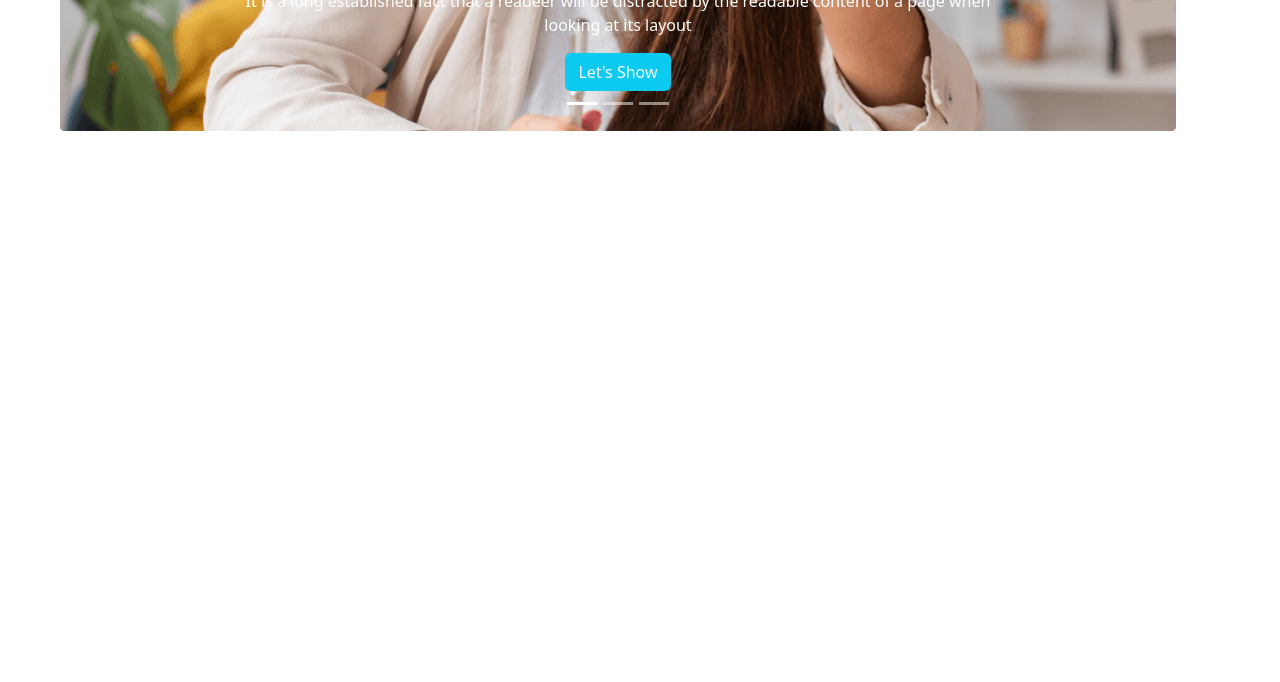
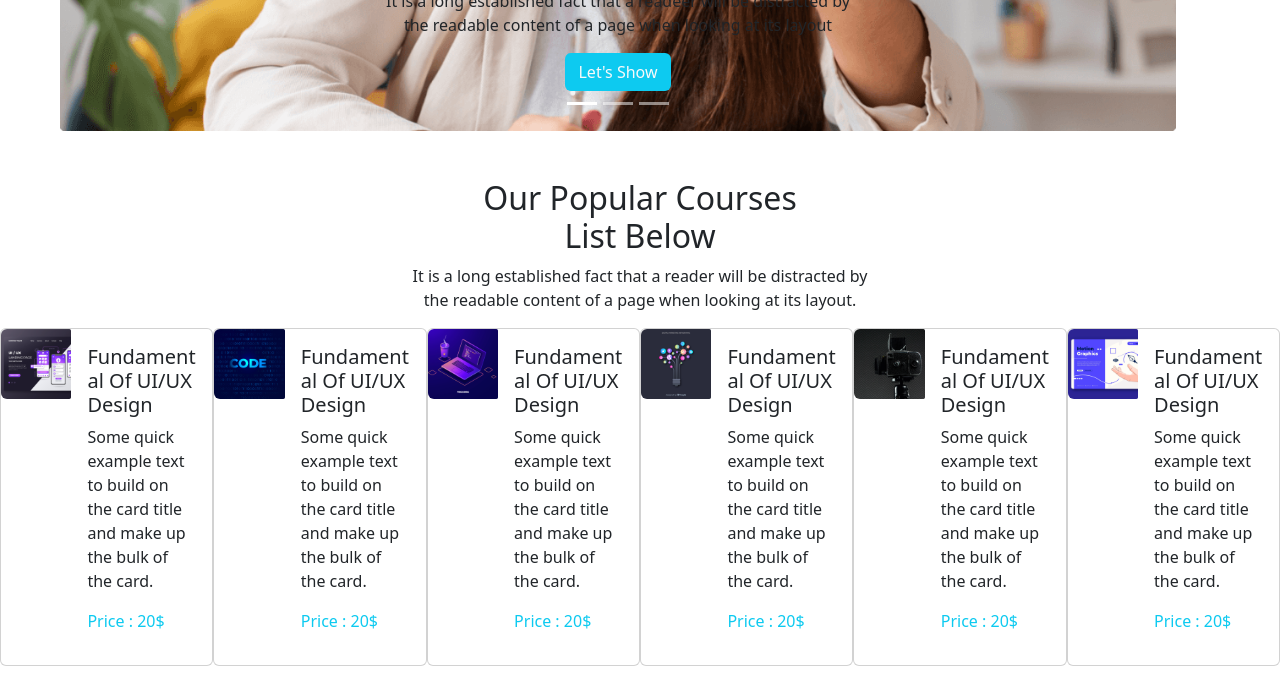
Before and after one commit to Amirul85/amirul-assignment3-repo, a plain HTML site: page index.html in a window 1280 px wide. Shown: the part 643-1325 px from the top of the page. Before the commit the page ends 822 px from the top, so only its background shows below. Drawn offline with nearby package versions, Linux system fonts and the light colour scheme.

Commit message:
card templete added

```diff
--- a/index.html
+++ b/index.html
@@ -48,7 +48,7 @@
     </header>
     <!-- Navbar end -->
 
-    <!-- slide start  -->
+    <!-- banner slide start  -->
     <section class="container m-5">
         <div id="carouselExampleCaptions" class="carousel slide" data-bs-ride="false">
             <div class="carousel-indicators">
@@ -63,8 +63,10 @@
                 <div class="carousel-item active">
                     <img src="images/cover/cover-1.png" class="d-block w-100" alt="...">
                     <div class="carousel-caption d-none d-md-block">
-                        <h3>Try to Digitaly Learn </h3>
-                        <p>It is a long established fact that a readeer will be distracted by the readable content of a
+                        <h1 class="text-warning">Try to<br> Learn Digitally </h1>
+                        <p class="text-dark">It is a long established fact that a readeer will be distracted by <br> the
+                            readable content
+                            of a
                             page when looking at its layout</p>
                         <button class="bg-info text-light btn btn-r-5">Let's Show</button>
                     </div>
@@ -72,19 +74,23 @@
                 <div class="carousel-item">
                     <img src="images/cover/cover-2.jpg" class="d-block w-100" alt="...">
                     <div class="carousel-caption d-none d-md-block">
-                        <h3>Try to Digitaly Learn </h3>
-                        <p>It is a long established fact that a readeer will be distracted by the readable content of a
+                        <h1 class="text-danger">Try to<br> Learn Digitally </h1>
+                        <p class="text-dark">It is a long established fact that a readeer will be distracted by <br> the
+                            readable content
+                            of a
                             page when looking at its layout</p>
-                        <button>Let's Show</button>
+                        <button class="bg-info text-light btn btn-r-5">Let's Show</button>
                     </div>
                 </div>
                 <div class="carousel-item">
                     <img src="images/cover/cover-3.jpg" class="d-block w-100" alt="...">
                     <div class="carousel-caption d-none d-md-block">
-                        <h3>Try to Digitaly Learn </h3>
-                        <p>It is a long established fact that a readeer will be distracted by the readable content of a
+                        <h1 class="text-warning">Try to<br> Learn Digitally </h1>
+                        <p class="text-dark">It is a long established fact that a readeer will be distracted by <br> the
+                            readable content
+                            of a
                             page when looking at its layout</p>
-                        <button>Let's Show</button>
+                        <button class="bg-info text-light btn btn-r-5">Let's Show</button>
                     </div>
                 </div>
             </div>
@@ -100,7 +106,124 @@
             </button>
         </div>
     </section>
-    <!-- slide end  -->
+    <!-- Banner slide end  -->
+
+
+    <!-- course offer start -->
+    <section>
+        <div class="text-center">
+            <h2>Our Popular Courses <br> List Below </h2>
+            <p>It is a long established fact that a reader will be distracted by <br> the readable
+                content of a page when looking at its layout.</p>
+        </div>
+
+
+        <div class="d-flex">
+
+            <div class="card mb-3" style="max-width: 540px;">
+                <div class="row g-0">
+                    <div class="col-md-4">
+                        <img src="images/course/course-1.png" class="img-fluid rounded-start" alt="...">
+                    </div>
+                    <div class="col-md-8">
+                        <div class="card-body">
+                            <h5 class="card-title">Fundamental Of UI/UX Design</h5>
+                            <p class="card-text">Some quick example text to build on the card title
+                                and make up the bulk of the card.</p>
+                            <p class="text-info">Price : 20$</p>
+                        </div>
+                    </div>
+                </div>
+            </div>
+
+            <div class="card mb-3" style="max-width: 540px;">
+                <div class="row g-0">
+                    <div class="col-md-4">
+                        <img src="images/course/course-2.png" class="img-fluid rounded-start" alt="...">
+                    </div>
+                    <div class="col-md-8">
+                        <div class="card-body">
+                            <h5 class="card-title">Fundamental Of UI/UX Design</h5>
+                            <p class="card-text">Some quick example text to build on the card title
+                                and make up the bulk of the card.</p>
+                            <p class="text-info">Price : 20$</p>
+                        </div>
+                    </div>
+                </div>
+            </div>
+
+            <div class="card mb-3" style="max-width: 540px;">
+                <div class="row g-0">
+                    <div class="col-md-4">
+                        <img src="images/course/course-3.png" class="img-fluid rounded-start" alt="...">
+                    </div>
+                    <div class="col-md-8">
+                        <div class="card-body">
+                            <h5 class="card-title">Fundamental Of UI/UX Design</h5>
+                            <p class="card-text">Some quick example text to build on the card title
+                                and make up the bulk of the card.</p>
+                            <p class="text-info">Price : 20$</p>
+                        </div>
+                    </div>
+                </div>
+            </div>
+
+            <div class="card mb-3" style="max-width: 540px;">
+                <div class="row g-0">
+                    <div class="col-md-4">
+                        <img src="images/course/course-4.png" class="img-fluid rounded-start" alt="...">
+                    </div>
+                    <div class="col-md-8">
+                        <div class="card-body">
+                            <h5 class="card-title">Fundamental Of UI/UX Design</h5>
+                            <p class="card-text">Some quick example text to build on the card title
+                                and make up the bulk of the card.</p>
+                            <p class="text-info">Price : 20$</p>
+                        </div>
+                    </div>
+                </div>
+            </div>
+
+            <div class="card mb-3" style="max-width: 540px;">
+                <div class="row g-0">
+                    <div class="col-md-4">
+                        <img src="images/course/course-5.png" class="img-fluid rounded-start" alt="...">
+                    </div>
+                    <div class="col-md-8">
+                        <div class="card-body">
+                            <h5 class="card-title">Fundamental Of UI/UX Design</h5>
+                            <p class="card-text">Some quick example text to build on the card title
+                                and make up the bulk of the card.</p>
+                            <p class="text-info">Price : 20$</p>
+                        </div>
+                    </div>
+                </div>
+            </div>
+
+            <div class="card mb-3" style="max-width: 540px;">
+                <div class="row g-0">
+                    <div class="col-md-4">
+                        <img src="images/course/course-6.png" class="img-fluid rounded-start" alt="...">
+                    </div>
+                    <div class="col-md-8">
+                        <div class="card-body">
+                            <h5 class="card-title">Fundamental Of UI/UX Design</h5>
+                            <p class="card-text">Some quick example text to build on the card title
+                                and make up the bulk of the card.</p>
+                            <p class="text-info">Price : 20$</p>
+                        </div>
+                    </div>
+                </div>
+            </div>
+
+
+
+        </div>
+
+    </section>
+
+    <!-- course offer start -->
+
 
 
 
```
